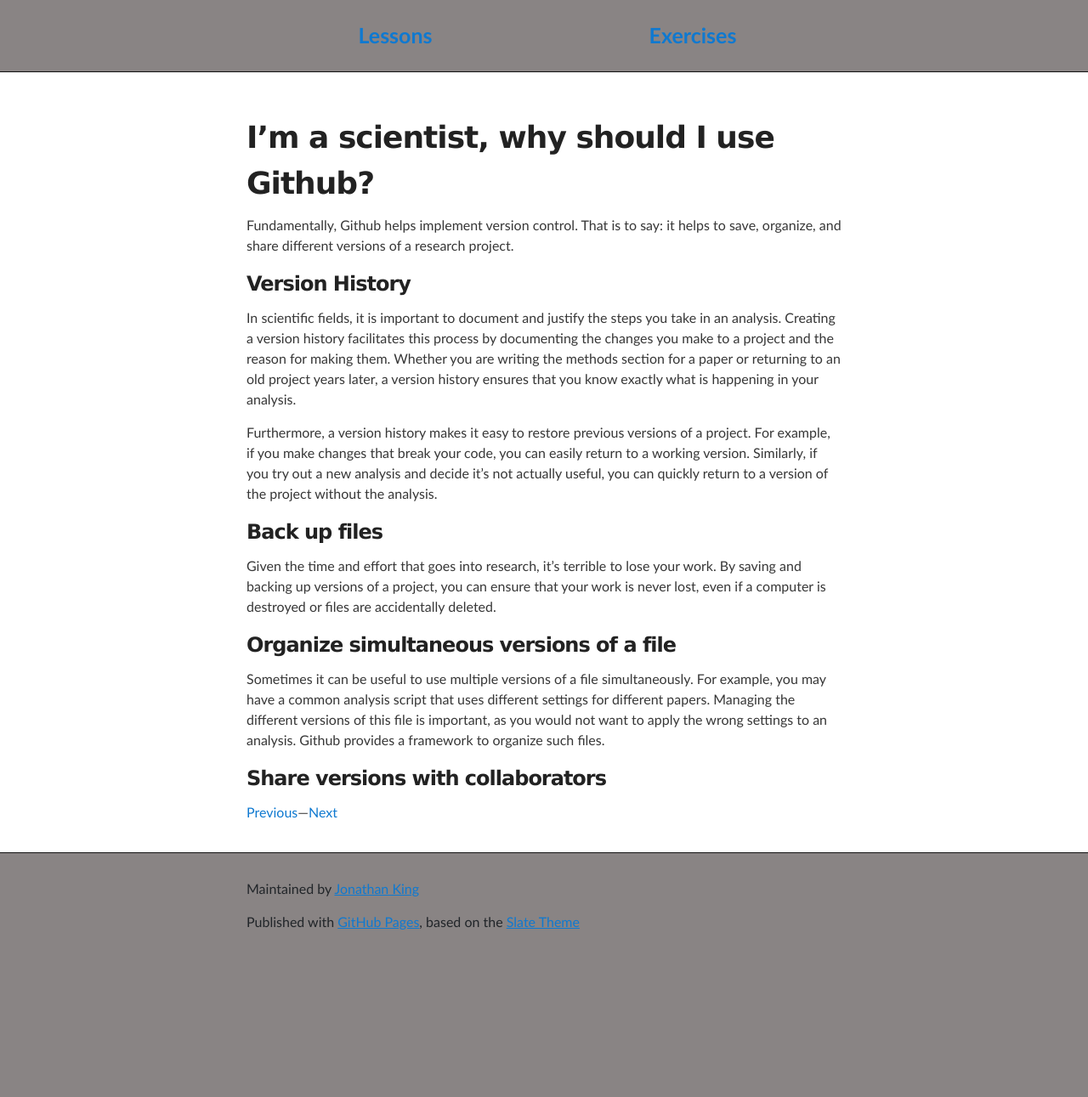
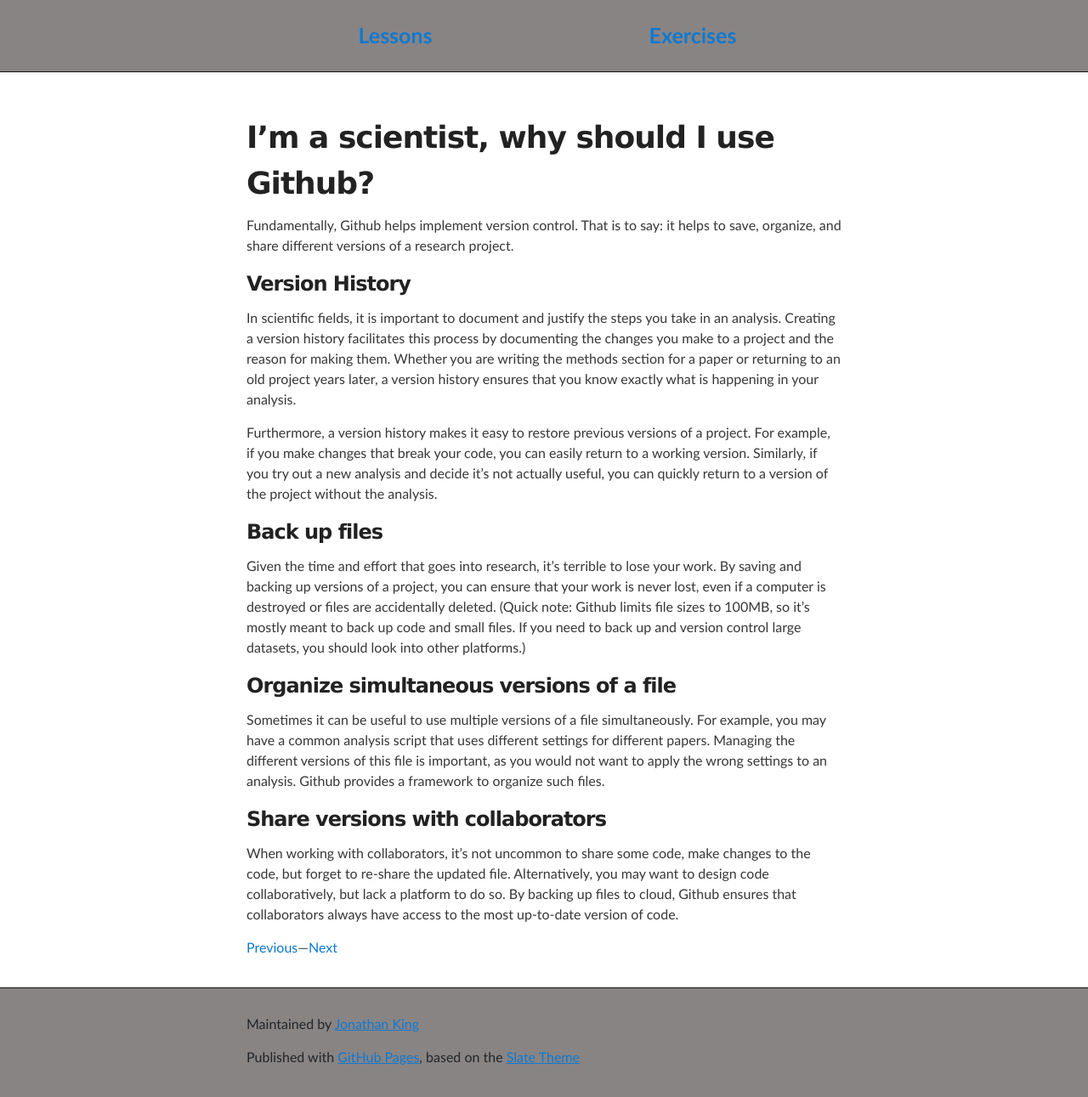
Before and after one commit to JonKing93/Github-Tutorial-Workshop, a Jekyll site: the page built from workshop/motivation.md, in a window 1280 px wide. Shown: the whole page at 85% size. Built offline with Jekyll 4.4.1, drawn with Linux system fonts in a browser that asks for light colours; before the commit the page ends 1132 px from its top, so only the background shows below that.

Commit message:
Update motivation.md

```diff
--- a/workshop/motivation.md
+++ b/workshop/motivation.md
@@ -13,13 +13,13 @@ In scientific fields, it is important to document and justify the steps you take
 Furthermore, a version history makes it easy to restore previous versions of a project. For example, if you make changes that break your code, you can easily return to a working version. Similarly, if you try out a new analysis and decide it's not actually useful, you can quickly return to a version of the project without the analysis.
 
 ### Back up files
-Given the time and effort that goes into research, it's terrible to lose your work. By saving and backing up versions of a project, you can ensure that your work is never lost, even if a computer is destroyed or files are accidentally deleted.
+Given the time and effort that goes into research, it's terrible to lose your work. By saving and backing up versions of a project, you can ensure that your work is never lost, even if a computer is destroyed or files are accidentally deleted. (Quick note: Github limits file sizes to 100MB, so it's mostly meant to back up code and small files. If you need to back up and version control large datasets, you should look into other platforms.)
 
 ### Organize simultaneous versions of a file
 Sometimes it can be useful to use multiple versions of a file simultaneously. For example, you may have a common analysis script that uses different settings for different papers. Managing the different versions of this file is important, as you would not want to apply the wrong settings to an analysis. Github provides a framework to organize such files.
 
 ### Share versions with collaborators
-
+When working with collaborators, it's not uncommon to share some code, make changes to the code, but forget to re-share the updated file. Alternatively, you may want to design code collaboratively, but lack a platform to do so. By backing up files to cloud, Github ensures that collaborators always have access to the most up-to-date version of code.
 
 
 [Previous](welcome)---[Next](git-vs-github)
```
